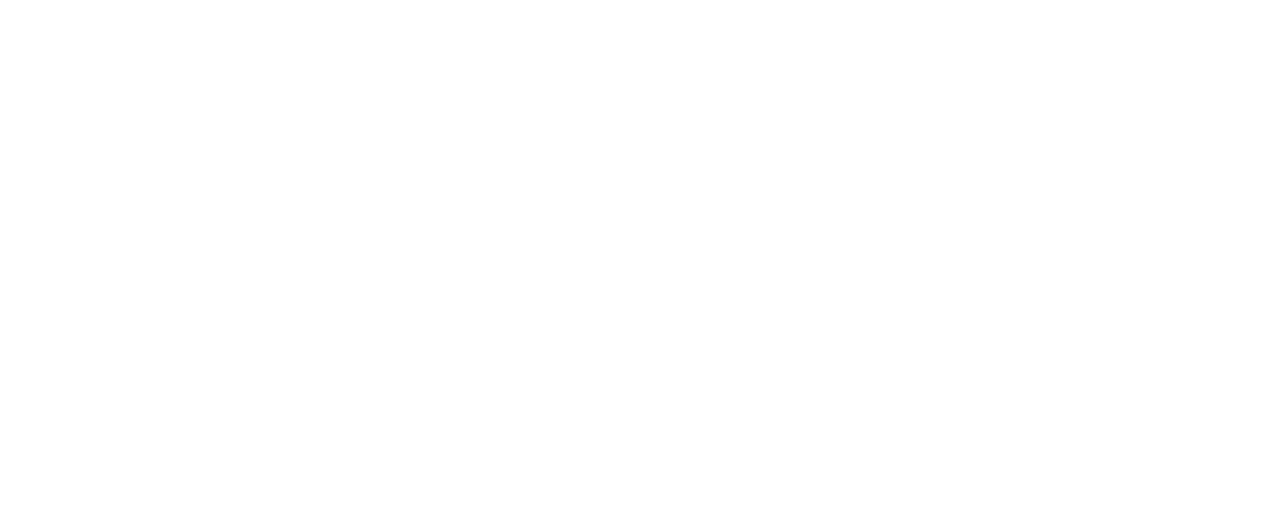
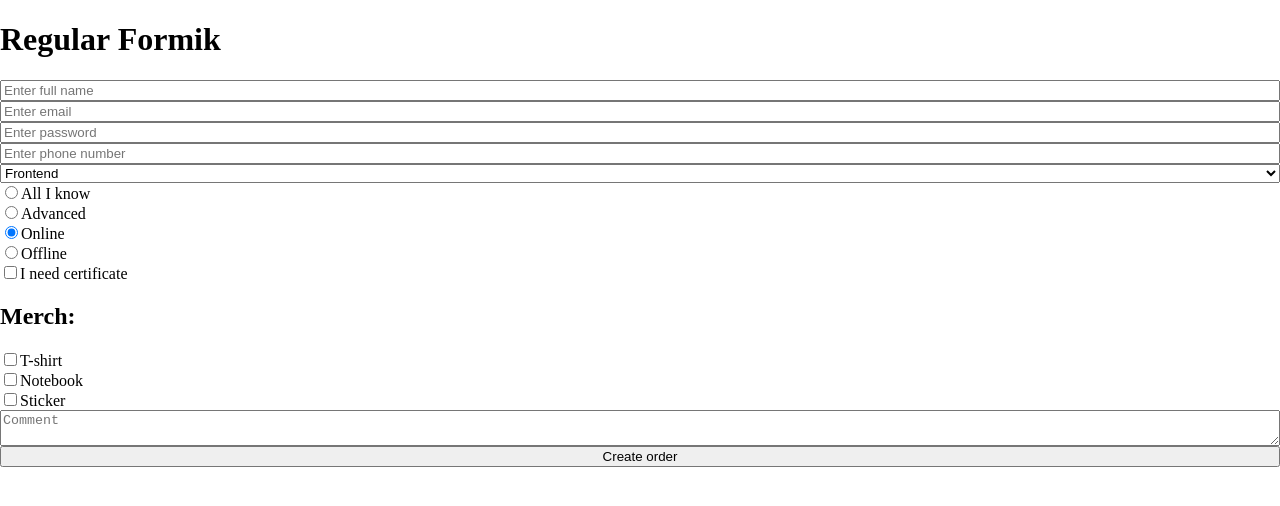
Before and after one commit to sotnik89/FrontendproReact, a React (Vite) app: page /form-formik in a window 1280 px wide. Before the commit this address had no page. Shown: the top 506 px of the page. Built offline with nearby package versions, Linux system fonts and the light colour scheme.

Commit message:
ls29_hw1_form-formik

```diff
--- a/package.json
+++ b/package.json
@@ -10,6 +10,7 @@
     "preview": "vite preview"
   },
   "dependencies": {
+    "formik": "^2.4.9",
     "react": "^19.2.5",
     "react-dom": "^19.2.5",
     "react-router-dom": "^7.15.0"
--- a/src/App.jsx
+++ b/src/App.jsx
@@ -4,6 +4,7 @@
 
 
 import FormRegular from "./pages/FormRegular/FormRegular.jsx";
+import FormFormik from "./pages/FormFormik/FormFormik.jsx";
 
 class App extends React.Component{
     render() {
@@ -11,6 +12,7 @@
             <div>
                 <Routes>
                     <Route path={"/form-regular"} element={<FormRegular />} />
+                    <Route path={"/form-formik"} element={<FormFormik />} />
                 </Routes>
             </div>
         )
--- /dev/null
+++ b/src/pages/FormFormik/FormFormik.jsx
@@ -0,0 +1,185 @@
+import { Form, Formik, Field, ErrorMessage } from "formik";
+
+export default function FormFormik() {
+    const handleValidate = (values) => {
+        const errors = {};
+        if(!values.fullName.trim()){
+            errors.fullName = "Please enter name"
+
+        }
+
+        if (!values.email) {
+            errors.email = "Required field";
+        } else if (!/^[A-Z0-9._%+-]+@[A-Z0-9.-]+\.[A-Z]{2,4}$/i.test(values.email)) {
+            errors.email = "Wrong format number(example: example@mail.com)";
+        }
+
+        if (!values.password) {
+            errors.password = "Required field";
+        } else if (values.password.length < 8) {
+            errors.password = "Password should have not less than 8 symbols";
+        } else if (!/(?=.*[0-9])/.test(values.password)) {
+            errors.password = "Password should have min 1 figure";
+        }
+
+        if (!values.phone) {
+            errors.phone = "Required field";
+        } else if (!/^\+?3?8?(0\d{9})$/.test(values.phone)) {
+            errors.phone = "Wrong format number(example: +380991234567)";
+        }
+
+        return errors
+    }
+    const handleSubmit = (values) => {
+        console.log("Sending data...", values)
+    }
+    return (
+        <>
+            <h1>Regular Formik</h1>
+            <Formik
+                initialValues={{
+                    fullName: "",
+                    email: "",
+                    password: "",
+                    phone: "",
+                    course: "frontend",
+                    level: "beginner",
+                    format: "online",
+                    wantsCertificate: false,
+                    merch: [],
+                    comment: ""}}
+                validate={handleValidate}
+                onSubmit={handleSubmit}
+
+                >
+                {({
+                    values,
+                    errors,
+                    touched}) => {
+                    console.log(values, errors, touched)
+                    return(
+                        <Form style={{display:"flex", flexDirection:"column"}}>
+                            <Field
+                                id="fullName"
+                                type="text"
+                                name="fullName"
+                                placeholder="Enter full name"
+                            />
+                            <ErrorMessage name="fullName">
+                                {(message) => <p style={{color:"red"}}>{message}</p> }
+                            </ErrorMessage>
+                            <Field
+                                id="email"
+                                type="text"
+                                name="email"
+                                placeholder="Enter email"
+                            />
+                            <ErrorMessage name="email">
+                                {(message) => <p style={{color:"red"}}>{message}</p> }
+                            </ErrorMessage>
+                            <Field
+                                id="password"
+                                type="password"
+                                name="password"
+                                placeholder="Enter password"
+                            />
+                            <ErrorMessage name="password">
+                                {(message) => <p style={{color:"red", background: "yellow"}}>{message}</p> }
+                            </ErrorMessage>
+                            <Field
+                                id="phone"
+                                type="text"
+                                name="phone"
+                                placeholder="Enter phone number"
+                            />
+                            <ErrorMessage name="phone">
+                                {(message) => <p style={{color:"red", background: "orange", fontWeight: "bold"}}>{message}</p> }
+                            </ErrorMessage>
+                            <Field
+                                as="select"
+                                id="course"
+                                name="course"
+                            >
+                                <option value="frontend">Frontend</option>
+                                <option value="react">React</option>
+                                <option value="node">Node.js</option>
+                                <option value="fullstack">Fullstack</option>
+                            </Field>
+                            <label>
+                                <Field
+                                    type="radio"
+                                    name="level"
+                                    value="middle"
+                                />
+                                All I know
+                            </label>
+                            <label>
+                                <Field
+                                    type="radio"
+                                    name="level"
+                                    value="advanced"
+                                />
+                                Advanced
+                            </label>
+                            <label>
+                                <Field
+                                    type="radio"
+                                    name="format"
+                                    value="online"
+                                />
+                                Online
+                            </label>
+                            <label>
+                                <Field
+                                    type="radio"
+                                    name="format"
+                                    value="offline"
+                                />
+                                Offline
+                            </label>
+                            <label>
+                                <Field
+                                    type="checkbox"
+                                    name="wantsCertificate"
+                                />
+                                I need certificate
+                            </label>
+                            <h2>Merch:</h2>
+                            <label>
+                                <Field
+                                    type="checkbox"
+                                    name="merch"
+                                    value="t-shirt"
+                                />
+                                T-shirt
+                            </label>
+                            <label>
+                                <Field
+                                    type="checkbox"
+                                    name="merch"
+                                    value="notebook"
+                                />
+                                Notebook
+                            </label>
+                            <label>
+                                <Field
+                                    type="checkbox"
+                                    name="merch"
+                                    value="sticker"
+                                />
+                                Sticker
+                            </label>
+                                <Field
+                                    as="textarea"
+                                    id="comment"
+                                    name="comment"
+                                    placeholder="Comment"
+                                />
+                            <button type="submit">Create order</button>
+                        </Form>
+                    )
+                }}
+            </Formik>
+        </>
+    )
+}
```
Also changed, not shown: 1 other file (tests, documents, lock files or other folders).
